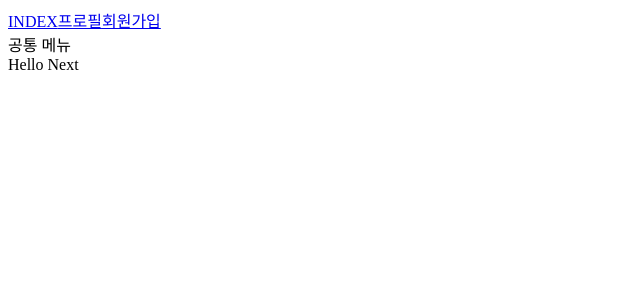
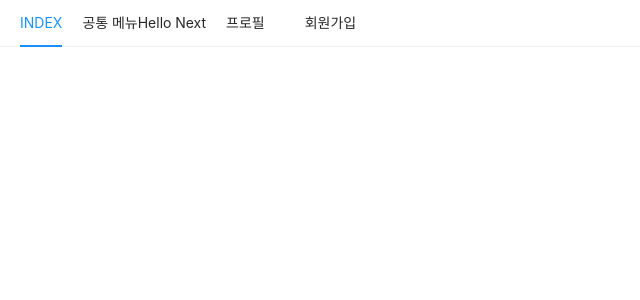
Before and after one commit to b41-41/study-react-next-sns, a Next.js app: page / in a window 1280 px wide. Shown: the top 300 px of the page, without its empty margins (0-640 px from the left). Built offline with nearby package versions, Linux system fonts and the light colour scheme.

Commit message:
add antd

```diff
--- a/components/AppLayout.js
+++ b/components/AppLayout.js
@@ -1,15 +1,24 @@
 import React from 'react';
 import PropTypes from 'prop-types';
 import Link from 'next/link';
+import { Menu } from 'antd';
 
 const AppLayout = ({ children }) => {
     return (
         <div>
-            <Link href="/"><a>INDEX</a></Link>
-            <Link href="/profile"><a>프로필</a></Link>
-            <Link href="/signup"><a>회원가입</a></Link>
-            <div>공통 메뉴</div>
-            { children }
+                <Menu mode="horizontal">
+                <Menu.Item>
+                    <Link href="/"><a>INDEX</a></Link>
+                </Menu.Item>
+                <Menu.Item>
+                    <Link href="/profile"><a>프로필</a></Link>
+                </Menu.Item>
+                <Menu.Item>
+                    <Link href="/signup"><a>회원가입</a></Link>
+                </Menu.Item>
+                <div>공통 메뉴</div>
+                { children }
+            </Menu>
         </div>
     )
 };
--- a/package.json
+++ b/package.json
@@ -10,10 +10,13 @@
   "author": "b41",
   "license": "ISC",
   "dependencies": {
+    "@ant-design/icons": "^4.7.0",
+    "antd": "^4.16.13",
     "next": "^9.5.5",
     "prop-types": "^15.7.2",
     "react": "^16.14.0",
-    "react-dom": "^16.14.0"
+    "react-dom": "^16.14.0",
+    "styled-components": "^5.3.3"
   },
   "devDependencies": {
     "eslint": "^8.1.0",
--- /dev/null
+++ b/pages/_app.js
@@ -0,0 +1,15 @@
+import React from 'react';
+import PropTypes from 'prop-types';
+import 'antd/dist/antd.css';
+
+const App = ({ Component }) => {
+    return (
+        <Component />
+    )
+}
+
+App.propTypes = {
+    Component: PropTypes.elementType.isRequired,
+}
+
+export default App;
```
Also changed, not shown: 1 other file (tests, documents, lock files or other folders).
